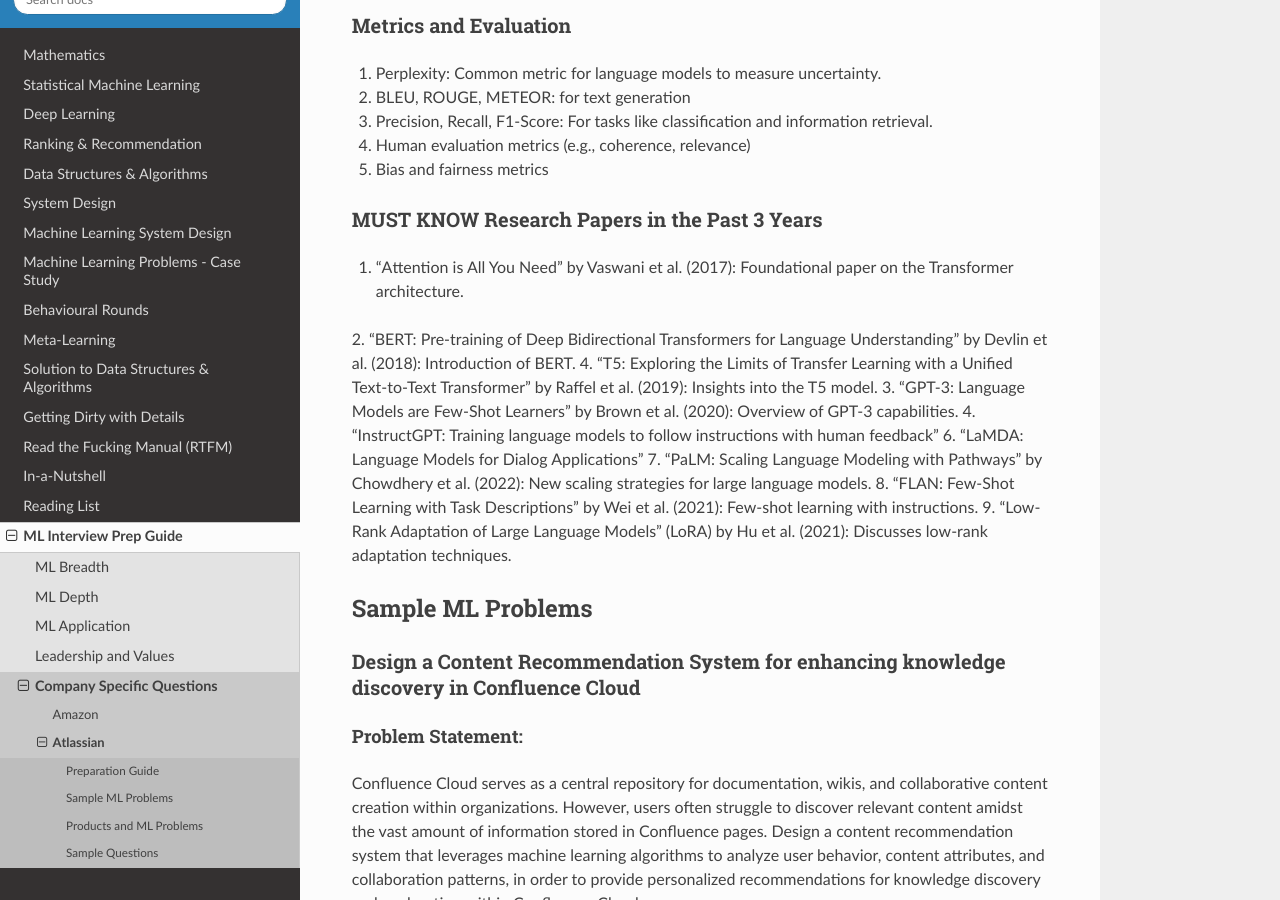
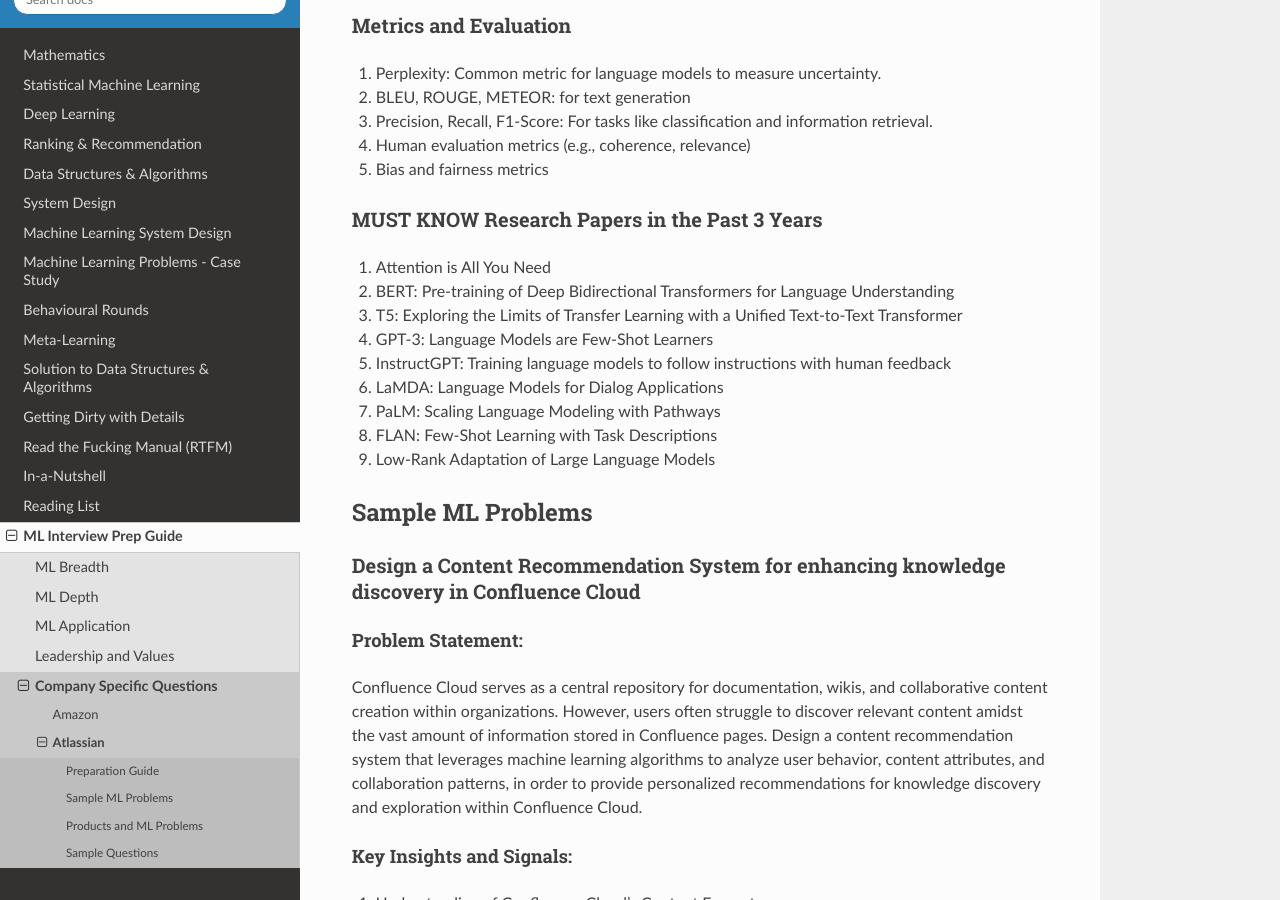
Before and after one commit to uselesstechjunks/leetcode, a Sphinx documentation site: the page built from docs/source/interviews/company/atlassian.rst, in a window 1280 px wide and 900 px high, scrolled down 1834 px. Built offline with Sphinx 7.4.7 and the Read the Docs theme 2.0.0, drawn with Linux system fonts in a browser that asks for light colours.

Commit message:
Update atlassian.rst (#325)

```diff
--- a/docs/source/interviews/company/atlassian.rst
+++ b/docs/source/interviews/company/atlassian.rst
@@ -71,15 +71,15 @@ Metrics and Evaluation
 
 MUST KNOW Research Papers in the Past 3 Years
 =============================================================================
-1. "Attention is All You Need" by Vaswani et al. (2017): Foundational paper on the Transformer architecture.
-2. "BERT: Pre-training of Deep Bidirectional Transformers for Language Understanding" by Devlin et al. (2018): Introduction of BERT.
-4. "T5: Exploring the Limits of Transfer Learning with a Unified Text-to-Text Transformer" by Raffel et al. (2019): Insights into the T5 model.
-3. "GPT-3: Language Models are Few-Shot Learners" by Brown et al. (2020): Overview of GPT-3 capabilities.
-4. "InstructGPT: Training language models to follow instructions with human feedback"
-6. "LaMDA: Language Models for Dialog Applications"
-7. "PaLM: Scaling Language Modeling with Pathways" by Chowdhery et al. (2022): New scaling strategies for large language models.
-8. "FLAN: Few-Shot Learning with Task Descriptions" by Wei et al. (2021): Few-shot learning with instructions.
-9. "Low-Rank Adaptation of Large Language Models" (LoRA) by Hu et al. (2021): Discusses low-rank adaptation techniques.
+1. Attention is All You Need
+2. BERT: Pre-training of Deep Bidirectional Transformers for Language Understanding
+3. T5: Exploring the Limits of Transfer Learning with a Unified Text-to-Text Transformer
+4. GPT-3: Language Models are Few-Shot Learners
+5. InstructGPT: Training language models to follow instructions with human feedback
+6. LaMDA: Language Models for Dialog Applications
+7. PaLM: Scaling Language Modeling with Pathways
+8. FLAN: Few-Shot Learning with Task Descriptions
+9. Low-Rank Adaptation of Large Language Models
 
 *****************************************************************************
 Sample ML Problems
```
